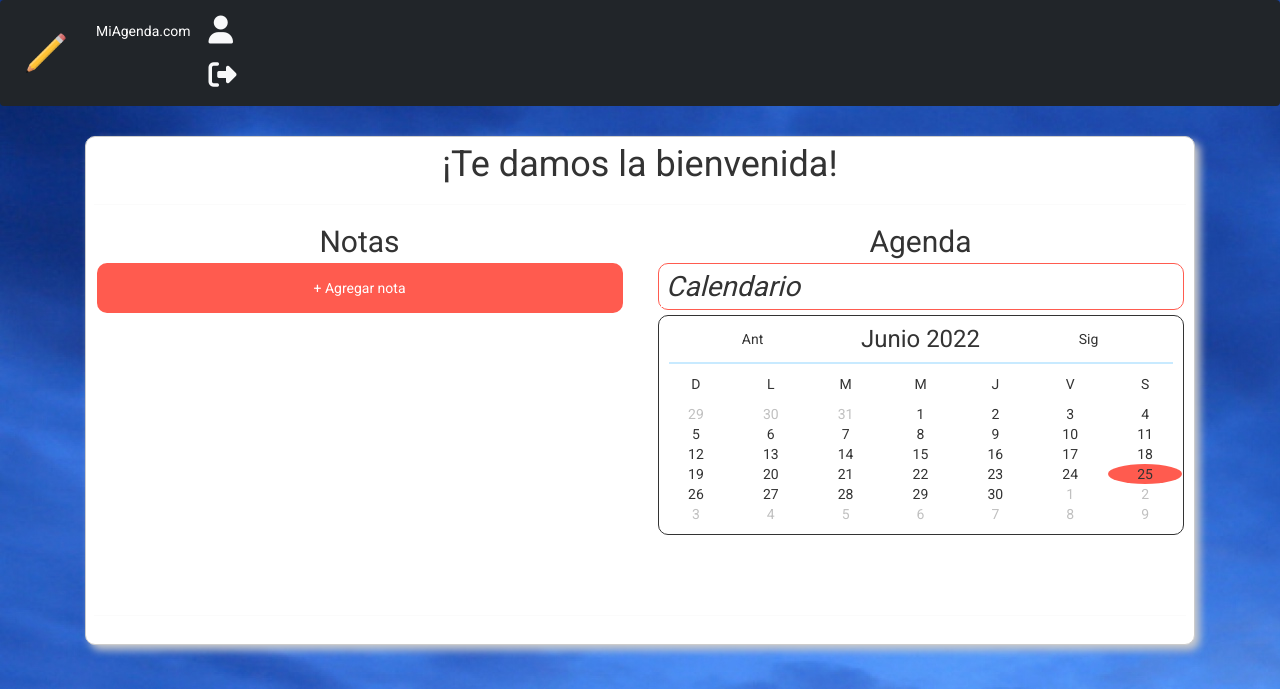
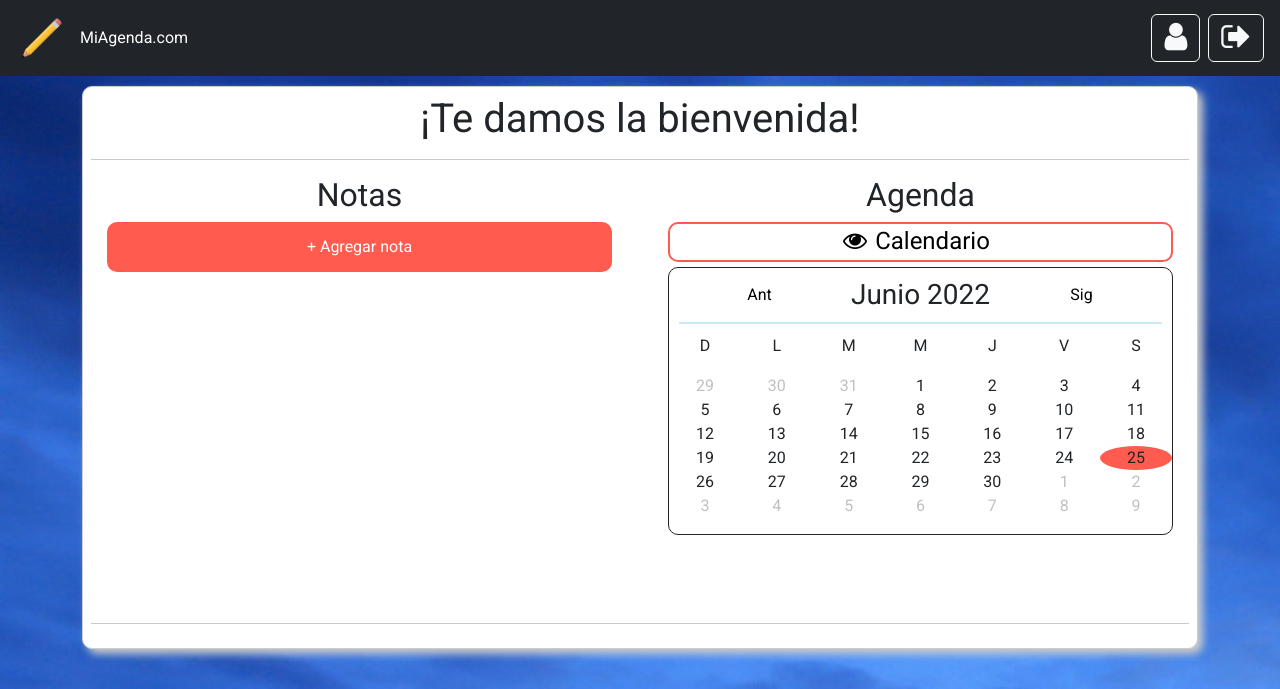
Before and after one commit to Jesus-ASG/Planner, a PHP site: page / in a window 1280 px wide. Shown: the top 689 px of the page. Run offline with PHP 8.4, Linux system fonts and the light colour scheme; the visitor is signed in with stand-in values (Sample User, id 1); some libraries are stand-ins or nearby versions.

Commit message:
botón mostrar y ocultar calendario funcionando

```diff
--- a/css/styles.css
+++ b/css/styles.css
@@ -170,17 +170,20 @@ h1, h2, h3, h4, h5 {
 	color: #c0c0c0;
 }
 
+.day{
+	width: 25px;
+}
+
 .today {
 	border-radius: 100%;
 	background-color: #FF5B4F;
 }
 
 .show_calendar {
-	text-align: left;
-	border: 1px solid #FF5B4F;
+	text-align: center;
+	border: 2px solid #FF5B4F;
 	border-radius: 10px;
 	margin-bottom: 5px;
-
 }
 .show_calendar button{
 	border-style: none;
--- a/estructura/contenido.php
+++ b/estructura/contenido.php
@@ -18,7 +18,7 @@
 				<div class="mx-3 mt-2 left">
 					<div class="show_calendar p-1">
 						<button onclick="show_hide_calendar();">
-							<i class="fa-2x icon-eye-open" id="icon_eye">Calendario</i>
+							<i class="fa fa-eye" id="icon_eye" style="font-size:24px"><span class="px-2" >Calendario</span></i>
 						</button>
 					</div>
 
--- a/index.php
+++ b/index.php
@@ -21,9 +21,6 @@ if (!isset($_SESSION['user_name'])) {	// Si no está logueado lo manda a loguear
 	<link href="https://fonts.googleapis.com/css?family=Playfair&#43;Display:700,900&amp;display=swap" rel="stylesheet">
 	<link rel="preconnect" href="https://fonts.gstatic.com">
 	<link href="https://fonts.googleapis.com/css2?family=Roboto&display=swap" rel="stylesheet">
-
-	<link href="//netdna.bootstrapcdn.com/twitter-bootstrap/2.3.2/css/bootstrap-combined.no-icons.min.css" rel="stylesheet">
-	<link href="//netdna.bootstrapcdn.com/font-awesome/3.2.1/css/font-awesome.css" rel="stylesheet">
 
 	<!-- Estilos -->
 	<link rel="stylesheet" href="css/styles.css">
--- a/js/script-index.js
+++ b/js/script-index.js
@@ -163,12 +163,12 @@ var show_calendar = true;
 function show_hide_calendar(){
 	if (show_calendar){
 		div_calendario.style.display = 'none';
-		icon_eye.className = "fa-2x icon-eye-close";
+		icon_eye.className = "fa-2x fa fa-eye-slash";
 		show_calendar = false;
 	}
 	else{
 		div_calendario.style.display = 'block';
-		icon_eye.className = "fa-2x icon-eye-open";
+		icon_eye.className = "fa-2x fa fa-eye";
 		show_calendar = true;
 	}
 }
```
